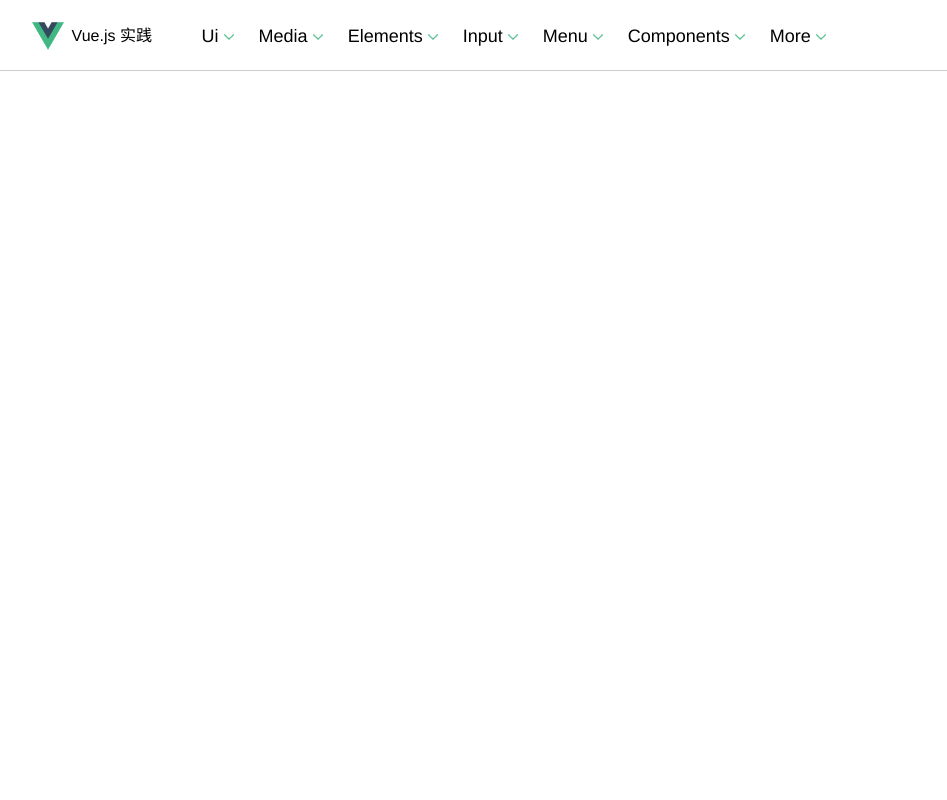
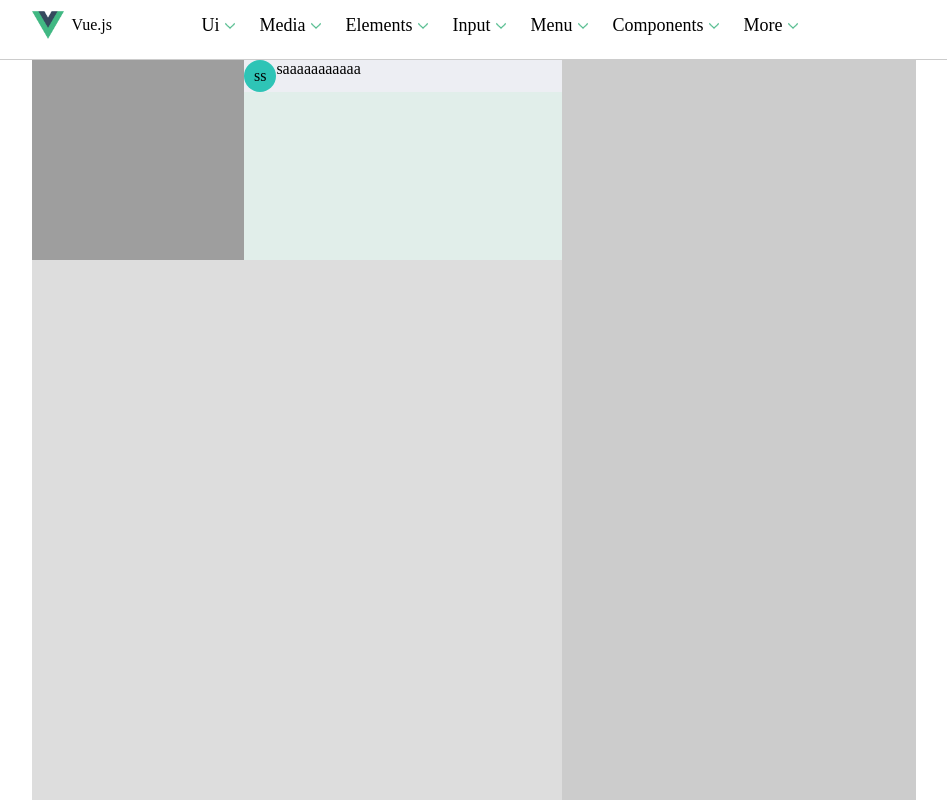
Before and after one commit to lesliefish/vue-examples-in-action, a Vue app: page /#/ui in a window 1280 px wide. Shown: the top 800 px of the page, without its empty margins (166-1113 px from the left). Built offline with nearby package versions, Linux system fonts and the light colour scheme.

Commit message:
add element ui

```diff
--- a/package.json
+++ b/package.json
@@ -9,6 +9,7 @@
   },
   "dependencies": {
     "core-js": "^3.6.5",
+    "element-ui": "^2.15.3",
     "vue": "^2.6.11",
     "vue-router": "^3.5.2"
   },
--- a/src/App.vue
+++ b/src/App.vue
@@ -18,11 +18,9 @@ export default {
 
 <style>
 #app {
-  font-family: Avenir, Helvetica, Arial, sans-serif;
+  /* font-family: Avenir, Helvetica, Arial, sans-serif;
   -webkit-font-smoothing: antialiased;
-  -moz-osx-font-smoothing: grayscale;
-  text-align: center;
+  -moz-osx-font-smoothing: grayscale; */
   color: #000000;
-  margin-top: 20px;
 }
 </style>
--- /dev/null
+++ b/src/components/ExampleItem/ExampleItem.vue
@@ -0,0 +1,76 @@
+<template>
+  <div class="example-item-main">
+    <div class="example-item-left">
+      <img class="demo-pic" :src="itemDetail.imageUrl" alt="" />
+    </div>
+    <div class="example-item-right">
+      <div class="item-label"><label for="">ss</label></div>
+      <div>saaaaaaaaaaa</div>
+    </div>
+  </div>
+</template>
+
+<script>
+// import ItemLabel from "./ItemLabel";
+export default {
+  name: "ExampleItem",
+  components: {
+    // ItemLabel,
+  },
+  data: function () {
+    return {
+      itemDetail: {
+        imageUrl: "http://127.0.0.1:8080/img/logo.82b9c7a5.png",
+        title: "文件",
+        description: "这是一个对组件的简单描述",
+      },
+    };
+  },
+};
+</script>
+
+
+<style scoped>
+.example-item-main {
+  width: 100%;
+  height: 200px;
+  background-color: rgb(225, 238, 234);
+}
+
+.example-item-left {
+  float: left;
+  width: 40%;
+  height: 100%;
+  background-color: rgb(151, 214, 214);
+}
+.item-label {
+  height: 32px;
+  background-color: #2ec4b6;
+  min-width: 10px;
+  border-radius: 16px;
+  line-height: 32px;
+  float: left;
+  padding-left: 10px;
+  padding-right: 10px;
+}
+
+.demo-pic {
+  width: 100%;
+  height: 100%;
+}
+.example-item-right {
+  text-align: left;
+  float: left;
+  width: 60%;
+  background-color: rgb(237, 238, 243);
+}
+.aa {
+  display: inline;
+  width: 100%;
+}
+.title-part {
+  height: 40px;
+  width: 100%;
+  display: inline;
+}
+</style>
--- /dev/null
+++ b/src/components/ExampleItem/ItemLabel.vue
@@ -0,0 +1,30 @@
+<template>
+  <div class="title-label">{{title}}</div>
+</template>
+
+<script>
+export default {
+  name: "ItemLabel",
+  data: function () {
+    return {
+        title:"是你的计算机"
+    };
+  },
+};
+</script>
+
+
+<style scoped>
+.title-label {
+    display: inline;
+    height: 20px;
+    background-color: #2ec4b6;
+    border-radius: 15px;
+    line-height: 20px;
+    text-align: left;
+    float: left;
+    padding-left: 10px;
+    padding-right: 10px;
+    clear: both;
+}
+</style>
--- a/src/components/MainContent.vue
+++ b/src/components/MainContent.vue
@@ -1,16 +1,41 @@
 <template>
-  <div></div>
+  <div class="main">
+    <div class="left">
+      <example-item></example-item>
+    </div>
+    <div class="right"></div>
+  </div>
 </template>
 
 <script>
+import ExampleItem from "./ExampleItem/ExampleItem.vue";
+
 export default {
   name: "MainContent",
+  components: {
+    ExampleItem,
+  },
 };
 </script>
 
 <style scoped>
-div {
+.main {
   width: 70%;
   margin: auto;
+  height: 900px;
+  background-color: #eee;
+}
+
+.left {
+  float: left;
+  width: 60%;
+  height: 100%;
+  background-color: #ddd;
+}
+.right {
+  float: left;
+  width: 40%;
+  height: 100%;
+  background-color: #ccc;
 }
 </style>
--- a/src/main.js
+++ b/src/main.js
@@ -2,7 +2,10 @@ import Vue from 'vue'
 import VueRouter from 'vue-router'
 import App from './App.vue'
 import routes from './routes'
+import ElementUI from 'element-ui';
+// import 'element-ui/lib/theme-chalk/index.css';//引入全部的样式
 
+Vue.use(ElementUI)
 Vue.use(VueRouter)
 Vue.config.productionTip = false
 
--- a/src/views/Elements/Elements.vue
+++ b/src/views/Elements/Elements.vue
@@ -8,7 +8,7 @@ export default {
   props: {},
   data: function () {
     return {
-      title: "Vue.js 实践",
+      title: "Vue.js",
     };
   },
 };
--- a/src/views/Header.vue
+++ b/src/views/Header.vue
@@ -22,7 +22,7 @@ export default {
   props: {},
   data: function () {
     return {
-      title: "Vue.js 实践",
+      title: "Vue.js",
     };
   },
   methods: {
--- a/src/views/Media/Media.vue
+++ b/src/views/Media/Media.vue
@@ -8,7 +8,7 @@ export default {
   props: {},
   data: function () {
     return {
-      title: "Vue.js 实践",
+      title: "Vue.js",
     };
   },
 };
--- a/src/views/Ui/Ui.vue
+++ b/src/views/Ui/Ui.vue
@@ -14,7 +14,7 @@ export default {
   },
   data: function () {
     return {
-      title: "Vue.js 实践",
+      title: "Vue.js",
     };
   },
 };
```
